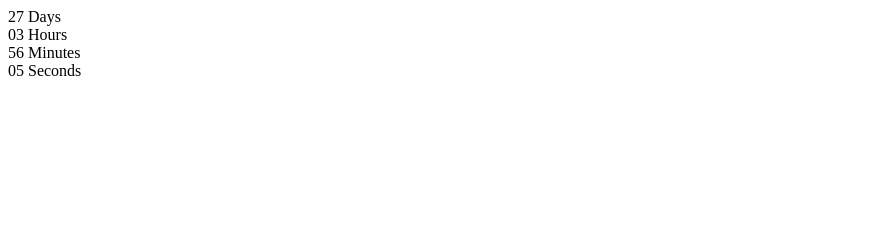
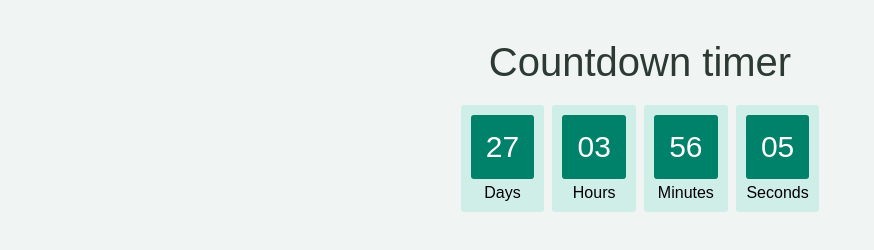
Before and after one commit to AndrL2311/goit-js-hw-11-timer, a plain HTML site: page index.html in a window 1280 px wide. Shown: the whole page, without its empty margins (0-874 px from the left). Drawn offline with Linux system fonts and the light colour scheme.

Commit message:
Добавил стили

```diff
--- /dev/null
+++ b/css/styles.css
@@ -0,0 +1,43 @@
+body {
+  text-align: center;
+  background: #f0f5f4;
+  font-family: sans-serif;
+  font-weight: 100;
+}
+
+.title {
+  color: #2d3a33;
+  font-weight: 100;
+  font-size: 40px;
+  margin: 40px 0px 20px;
+}
+
+.timer {
+  font-family: sans-serif;
+  color: #fff;
+  display: inline-block;
+  font-weight: 100;
+  text-align: center;
+  font-size: 30px;
+}
+
+.field {
+  padding: 10px;
+  border-radius: 3px;
+  background: #cfeee7;
+  display: inline-block;
+}
+
+.value {
+  padding: 15px;
+  border-radius: 3px;
+  background: #00816a;
+  display: inline-block;
+}
+
+.label {
+  display: block;
+  padding-top: 5px;
+  font-size: 16px;
+  color: #000000;
+}
--- a/index.html
+++ b/index.html
@@ -5,8 +5,10 @@
     <meta http-equiv="X-UA-Compatible" content="IE=edge" />
     <meta name="viewport" content="width=device-width, initial-scale=1.0" />
     <title>Timer</title>
+    <link rel="stylesheet" href="css/styles.css" />
   </head>
   <body>
+    <h1 class="title">Countdown timer</h1>
     <div class="timer" id="timer-1">
       <div class="field">
         <span class="value" data-value="days">11</span>
```
